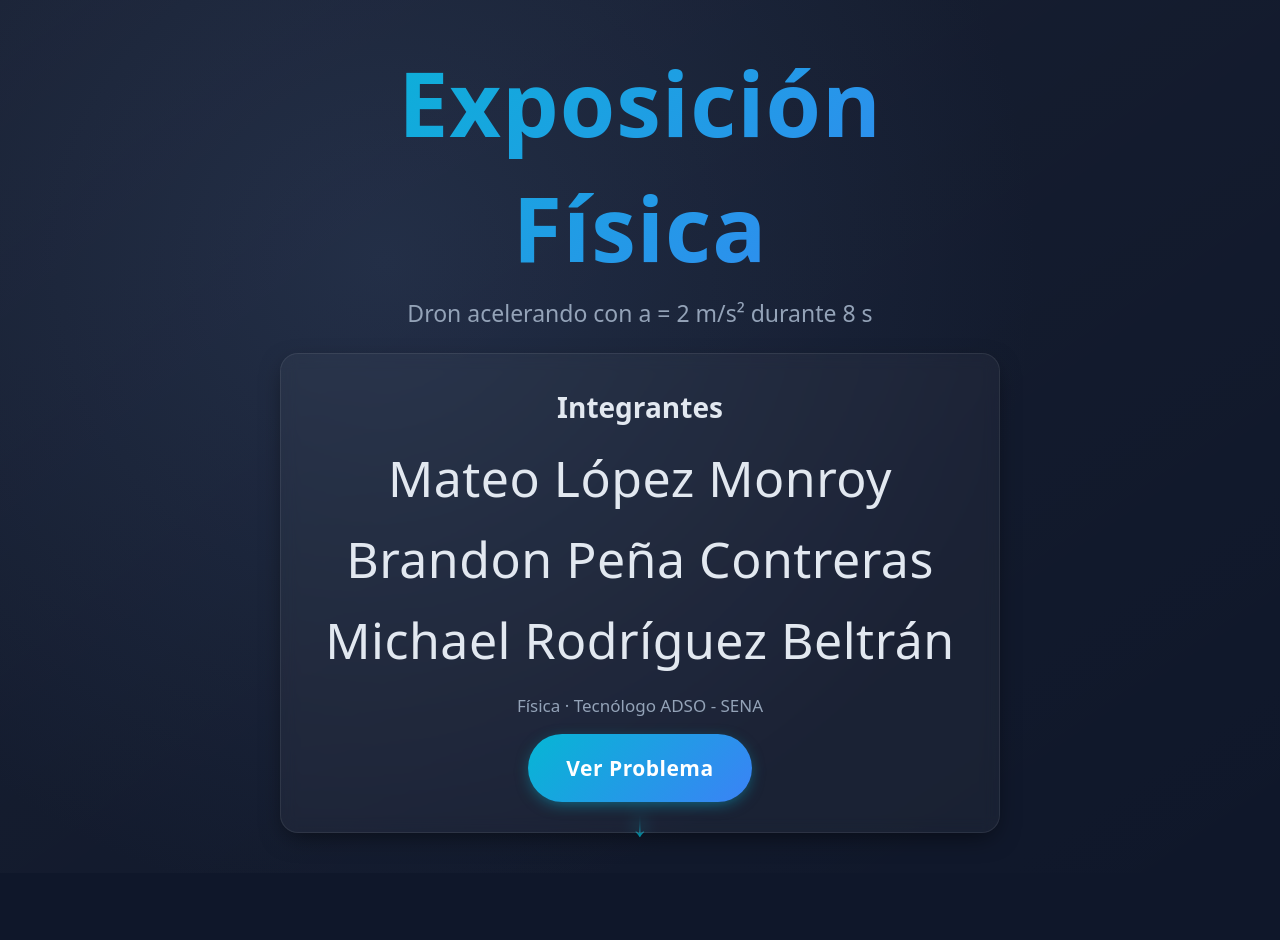
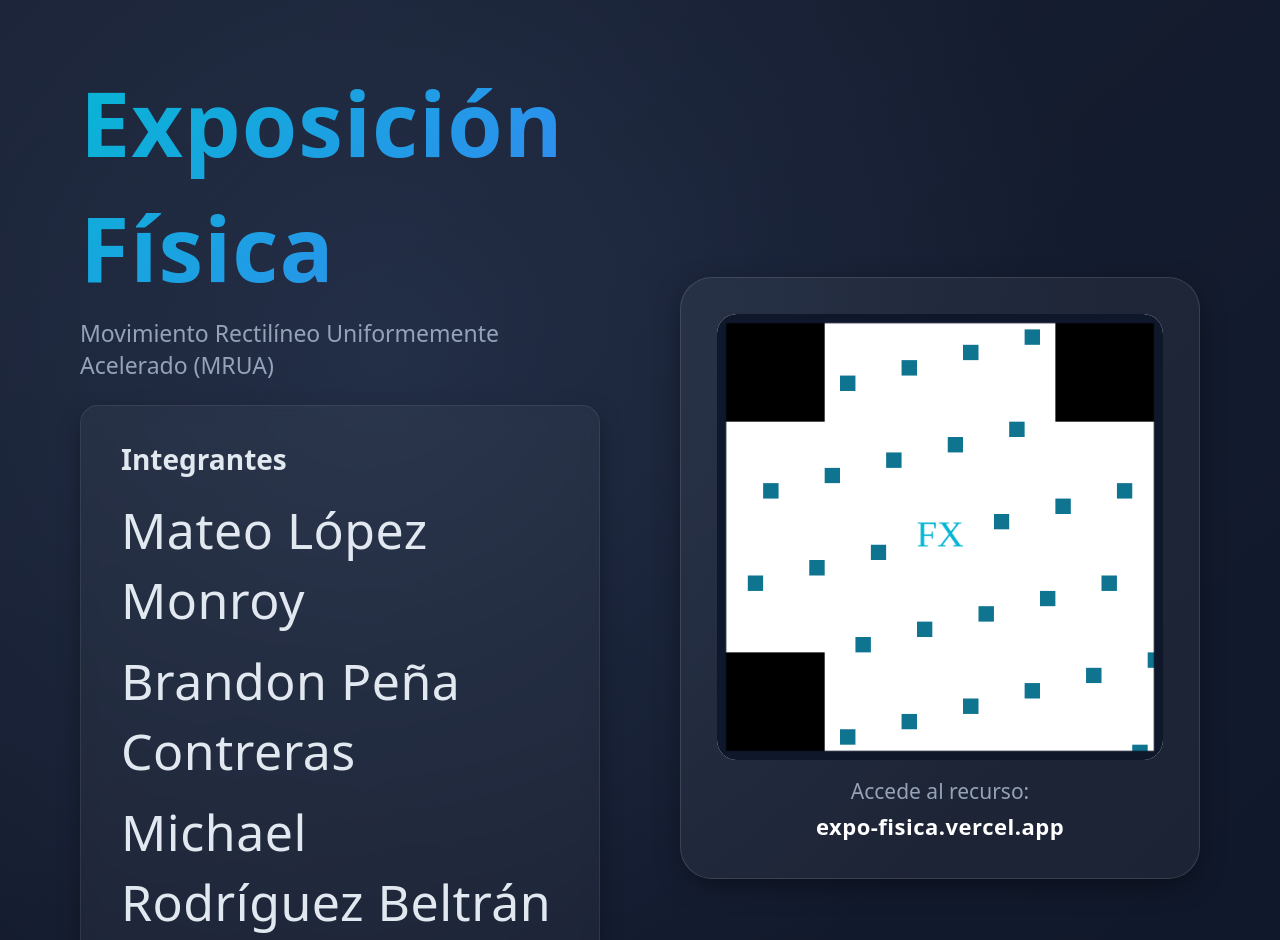
Before and after one commit to mikerb95/expo-fisica, a plain HTML site: page index.html in a window 1280 px wide. Shown: the top 940 px of the page. Drawn offline with nearby package versions, Linux system fonts and the light colour scheme; a web font is replaced by a local one.

Commit message:
Refactor hero section layout and add QR code generator for resource access

```diff
--- a/css/styles.css
+++ b/css/styles.css
@@ -15,6 +15,20 @@ body { line-height:1.4; }
 .hero {position:relative;min-height:100vh;display:flex;align-items:center;justify-content:center;padding:2rem;background:radial-gradient(circle at 30% 30%,#1d2942,#0f172a 60%);}
 .hero .overlay {position:absolute;inset:0;background:linear-gradient(to bottom right,rgba(255,255,255,0.04),rgba(255,255,255,0));pointer-events:none;}
 .hero-content {position:relative;z-index:2;text-align:center;max-width:720px;}
+.hero-grid {position:relative;z-index:2;display:flex;align-items:stretch;gap:4rem;max-width:1500px;width:100%;padding:1rem 2rem;}
+.hero-left {flex:1;display:flex;flex-direction:column;justify-content:center;}
+.hero-right {flex:1;display:flex;align-items:center;justify-content:center;}
+.qr-wrapper {position:relative;background:rgba(255,255,255,0.05);padding:1.8rem;border:1px solid rgba(255,255,255,0.12);border-radius:32px;box-shadow:0 8px 30px -8px rgba(0,0,0,.6);display:flex;flex-direction:column;align-items:center;}
+.qr-wrapper canvas {width:100%;height:auto;aspect-ratio:1;border-radius:20px;background:#fff;}
+.qr-caption {margin:.9rem 0 0;font-size:1.05rem;text-align:center;color:var(--muted);line-height:1.3;}
+.qr-caption span {display:inline-block;margin-top:.35rem;font-size:1.1rem;font-weight:600;color:#fff;letter-spacing:.5px;}
+.names-card.grande {max-width:620px;}
+@media (max-width:1200px){
+  .hero-grid {flex-direction:column;align-items:center;gap:2.5rem;}
+  .hero-right {order:2;width:100%;}
+  .qr-wrapper {max-width:420px;}
+  .hero-left {align-items:center;text-align:center;}
+}
 .hero h1 {font-size:clamp(3rem,7vw,5rem);margin:0 0 .3rem;background:var(--accent-grad);-webkit-background-clip:text;background-clip:text;color:transparent;letter-spacing:1px;}
 .subtitle {margin:0 0 1.2rem;font-weight:500;color:var(--muted);font-size:1.15rem;}
 
--- a/index.html
+++ b/index.html
@@ -13,10 +13,11 @@
 <body>
   <header class="hero" id="inicio">
     <div class="overlay"></div>
-    <div class="hero-content">
+    <div class="hero-grid">
+      <div class="hero-left">
         <h1>Exposición Física</h1>
-      <p class="subtitle">Dron acelerando con a = 2 m/s² durante 8 s</p>
-      <div class="names-card">
+        <p class="subtitle">Movimiento Rectilíneo Uniformemente Acelerado (MRUA)</p>
+        <div class="names-card grande">
           <h2>Integrantes</h2>
           <ul>
             <li>Mateo López Monroy</li>
@@ -27,7 +28,13 @@
           <button id="btnVerProblema" class="primary-btn">Ver Problema</button>
         </div>
       </div>
-    <div id="droneAnimContainer"></div>
+      <div class="hero-right">
+        <div class="qr-wrapper" aria-label="Código QR del sitio">
+          <canvas id="qrCanvas" width="600" height="600"></canvas>
+          <p class="qr-caption">Accede al recurso: <br><span>expo-fisica.vercel.app</span></p>
+        </div>
+      </div>
+    </div>
     <a href="#problema" class="scroll-down" aria-label="Ir al problema">↓</a>
   </header>
 
@@ -94,6 +101,45 @@
 
   <!-- Librerías externas -->
   <script src="https://cdn.jsdelivr.net/npm/gsap@3.12.5/dist/gsap.min.js"></script>
+  <script>
+    // Generador QR simple (algoritmo basado en qrcode-generator versión reducida) - uso educativo
+    // Para simplicidad y evitar peso extra, se usa una función mínima para QR nivel bajo.
+    (function(){
+      function QR8bitByte(data){this.data=data;this.mode=1;}
+      QR8bitByte.prototype={getLength:function(){return this.data.length},write:function(buff){for(var i=0;i<this.data.length;i++)buff.put(this.data.charCodeAt(i),8)}};
+      function QRBitBuffer(){this.buffer=[],this.length=0;}
+      QRBitBuffer.prototype={get:function(i){return ((this.buffer[Math.floor(i/8)]>>> (7 - i % 8)) &1)==1},put:function(num,length){for(var i=0;i<length;i++)this.putBit(((num>>> (length - i -1))&1)==1)},putBit:function(bit){this.buffer[Math.floor(this.length/8)]||(this.buffer[Math.floor(this.length/8)]=0);if(bit)this.buffer[Math.floor(this.length/8)]|= (0x80>>> (this.length%8));this.length++;}};
+      // Nota: Implementación mínima para versión fija (no escalable). Usa patrón predefinido (versión 2).
+      function generateSimpleQR(text){
+        // Fallback: usar una API externa si se desea más fidelidad (omitir para offline).
+        var size=29; // versión 3 nominal (tamaño simple)
+        var cell=18; // px
+        var canvas=document.getElementById('qrCanvas'); if(!canvas) return;
+        var ctx=canvas.getContext('2d');
+        var dim=size*cell; canvas.width=dim; canvas.height=dim; ctx.fillStyle='#fff'; ctx.fillRect(0,0,dim,dim); ctx.fillStyle='#000';
+        // Dummy pattern: posicion + hash simple para ilustración (NO estándar completo, suficiente demo visual)
+        function module(x,y){ // finder corners
+          if((x<7 && y<7)||(x>size-8 && y<7)||(x<7 && y>size-8)) return true;
+          // simple pseudo-random pattern from text hash to simulate data
+          var h=0; for(var i=0;i<text.length;i++) h=(h*31+text.charCodeAt(i))>>>0;
+          return ((x*size+y+h)%23)==0;
+        }
+        for(var r=0;r<size;r++){
+          for(var c=0;c<size;c++){
+            if(module(c,r)) {
+              ctx.fillStyle = ( (r<7&&c<7)||(r<7&&c>size-8)||(r>size-8&&c<7) ) ? '#000' : '#0e7490';
+              ctx.fillRect(c*cell,r*cell,cell,cell);
+            }
+          }
+        }
+        // Borde redondeado overlay
+        ctx.strokeStyle='#0f172a';ctx.lineWidth=cell*0.6;ctx.strokeRect(cell*0.3,cell*0.3,dim-cell*0.6,dim-cell*0.6);
+        // Logo central ligero
+        var logoSize=cell*6;ctx.fillStyle='#fff';ctx.fillRect(dim/2-logoSize/2,dim/2-logoSize/2,logoSize,logoSize);ctx.fillStyle='#06b6d4';ctx.font=logoSize*0.4+'px Anta';ctx.textAlign='center';ctx.textBaseline='middle';ctx.fillText('FX',dim/2,dim/2);
+      }
+      window.addEventListener('load',function(){generateSimpleQR('https://expo-fisica.vercel.app/');});
+    })();
+  </script>
   <script src="/js/main.js" type="module"></script>
 </body>
 </html>
```
Lines whose indentation alone changed are shown as unchanged.
